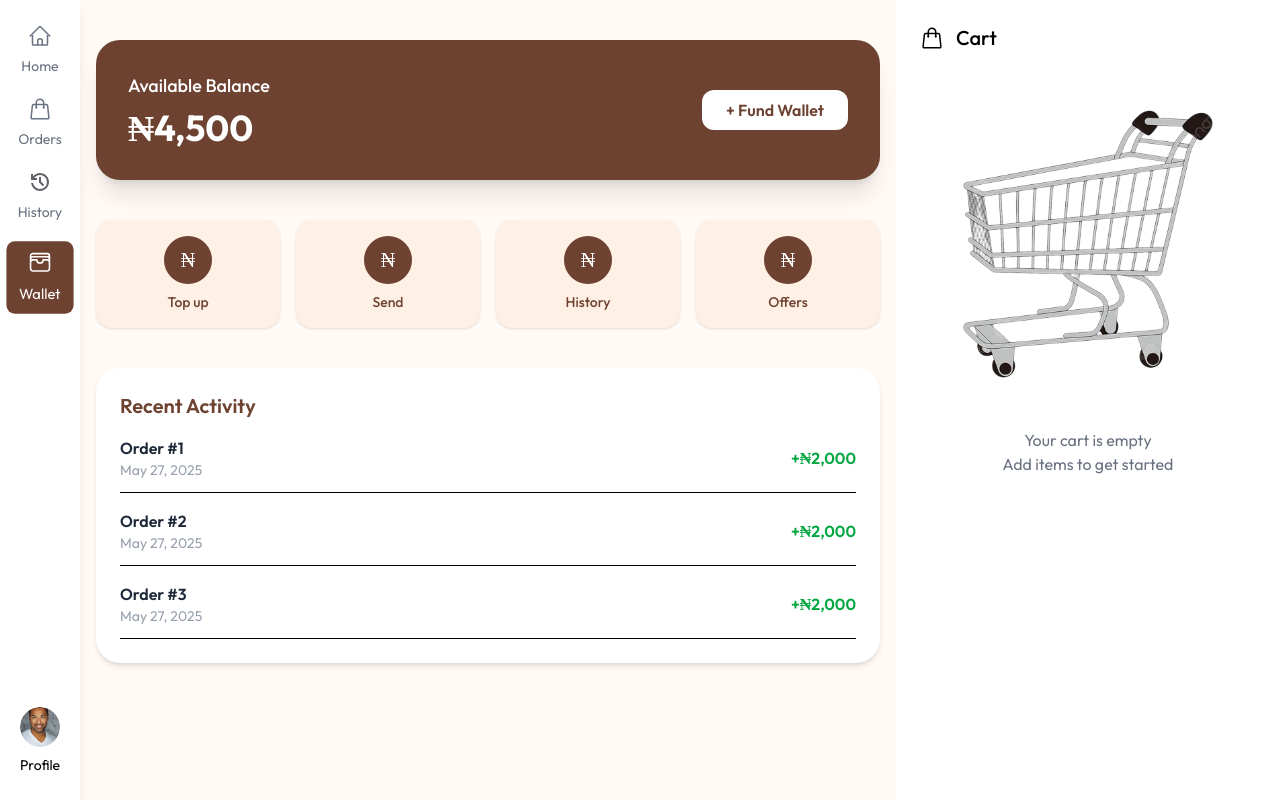
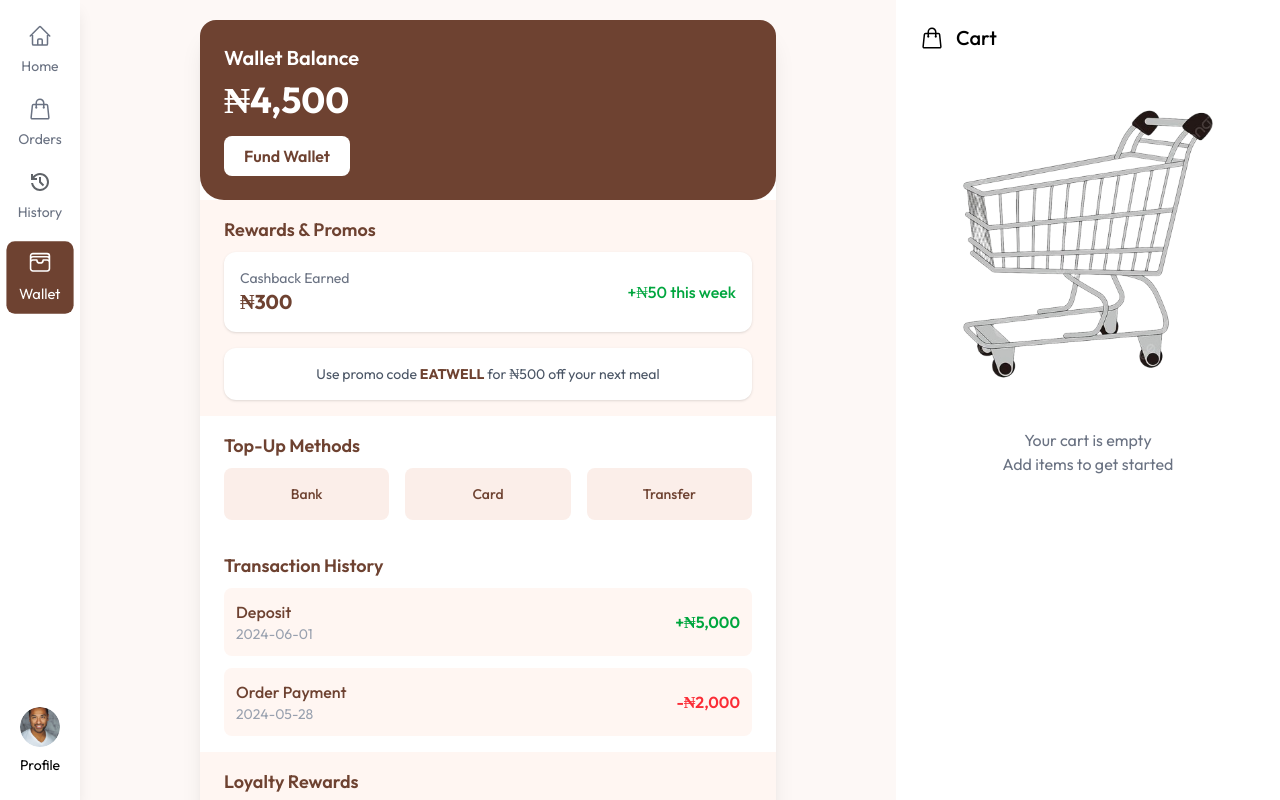
Before and after one commit to Godspowerj/Foodnest, a Next.js app: page /wallet in a window 1280 px wide. Built offline with nearby package versions, Linux system fonts and the light colour scheme.

Commit message:
in progress

```diff
--- a/src/app/wallet/page.tsx
+++ b/src/app/wallet/page.tsx
@@ -1,50 +1,81 @@
-export default function WalletUI() {
+'use client'
+import Navbar from "@/components/navbar";
+
+
+export default function WalletPage() {
   return (
-    <div className="min-h-screen bg-[#fffaf5] px-4 py-10 flex justify-center items-start">
-      <div className="w-full max-w-4xl space-y-10">
+    <div className=" bg-[#fdf8f6] h-screen overflow-y-scroll scrollbar-hide w-full px-4 py-5">
+      <div className="max-w-xl mx-auto bg-white rounded-2xl shadow-xl overflow-hidden">
 
-        {/* Wallet Balance Section */}
-        <div className="bg-[#6e4231] text-white rounded-3xl p-8 flex flex-col sm:flex-row justify-between items-center shadow-xl">
-          <div>
-            <h2 className="text-lg font-medium">Available Balance</h2>
-            <p className="text-4xl font-bold mt-2">₦4,500</p>
-          </div>
-          <button className="mt-4 sm:mt-0 bg-white text-[#6e4231] font-semibold px-6 py-2 rounded-xl hover:bg-[#f3eae7] transition">
-            + Fund Wallet
+        {/* Balance Section */}
+        <div className="bg-[#6e4231] text-white p-6 rounded-b-3xl">
+          <h2 className="text-xl font-semibold mb-2">Wallet Balance</h2>
+          <p className="text-4xl font-bold">₦4,500</p>
+          <button className="mt-4 px-5 py-2 bg-white text-[#6e4231] rounded-lg font-semibold hover:bg-gray-100">
+            Fund Wallet
           </button>
         </div>
 
-        {/* Quick Actions */}
-        <div className="grid grid-cols-2 sm:grid-cols-4 gap-4 text-center">
-          {["Top up", "Send", "History", "Offers"].map((label) => (
-            <div
-              key={label}
-              className="bg-[#fff0e5] hover:bg-[#ffe6d5] rounded-2xl p-4 shadow-sm cursor-pointer transition"
-            >
-              <div className="w-12 h-12 mx-auto mb-2 bg-[#6e4231] text-white rounded-full flex items-center justify-center text-xl">
-                ₦
-              </div>
-              <p className="text-sm font-medium text-[#6e4231]">{label}</p>
+        {/* Promo / Loyalty Section */}
+        <div className="px-6 py-4 bg-[#fff6f2]">
+          <h3 className="text-lg font-semibold mb-2 text-[#6e4231]">Rewards & Promos</h3>
+          <div className="bg-white rounded-xl shadow p-4 flex justify-between items-center mb-4">
+            <div>
+              <p className="text-sm text-gray-500">Cashback Earned</p>
+              <p className="text-xl font-bold text-[#6e4231]">₦300</p>
             </div>
-          ))}
-        </div>
-
-        {/* Recent Transactions */}
-        <div className="bg-white rounded-3xl shadow-md p-6">
-          <h3 className="text-xl font-semibold text-[#6e4231] mb-4">Recent Activity</h3>
-          <div className="space-y-4">
-            {[1, 2, 3].map((tx) => (
-              <div key={tx} className="flex justify-between items-center border-b pb-3">
-                <div>
-                  <p className="font-semibold text-gray-800">Order #{tx}</p>
-                  <p className="text-sm text-gray-400">May 27, 2025</p>
-                </div>
-                <p className="font-semibold text-green-600">+₦2,000</p>
-              </div>
-            ))}
+            <span className="text-green-600 font-medium">+₦50 this week</span>
+          </div>
+          <div className="bg-white rounded-xl shadow p-4 text-center">
+            <p className="text-sm text-gray-600">Use promo code <span className="font-bold text-[#6e4231]">EATWELL</span> for ₦500 off your next meal</p>
           </div>
         </div>
 
+        {/* Funding Methods */}
+        <div className="px-6 py-4">
+          <h3 className="text-lg font-semibold mb-2 text-[#6e4231]">Top-Up Methods</h3>
+          <div className="grid grid-cols-3 gap-4">
+            <div className="bg-[#fbeee9] p-4 rounded-lg text-center">
+              <p className="text-sm font-medium text-[#6e4231]">Bank</p>
+            </div>
+            <div className="bg-[#fbeee9] p-4 rounded-lg text-center">
+              <p className="text-sm font-medium text-[#6e4231]">Card</p>
+            </div>
+            <div className="bg-[#fbeee9] p-4 rounded-lg text-center">
+              <p className="text-sm font-medium text-[#6e4231]">Transfer</p>
+            </div>
+          </div>
+        </div>
+
+        {/* Transaction History */}
+        <div className="px-6 py-4">
+          <h3 className="text-lg font-semibold mb-2 text-[#6e4231]">Transaction History</h3>
+          <div className="space-y-3 max-h-60 overflow-y-auto">
+            <div className="flex justify-between items-center bg-[#fff6f2] p-3 rounded-lg">
+              <div>
+                <p className="font-medium text-[#6e4231]">Deposit</p>
+                <p className="text-sm text-gray-400">2024-06-01</p>
+              </div>
+              <p className="text-green-600 font-semibold">+₦5,000</p>
+            </div>
+            <div className="flex justify-between items-center bg-[#fff6f2] p-3 rounded-lg">
+              <div>
+                <p className="font-medium text-[#6e4231]">Order Payment</p>
+                <p className="text-sm text-gray-400">2024-05-28</p>
+              </div>
+              <p className="text-red-500 font-semibold">-₦2,000</p>
+            </div>
+          </div>
+        </div>
+
+        {/* Loyalty Progress */}
+        <div className="px-6 py-4 bg-[#fff6f2] rounded-b-2xl">
+          <h3 className="text-lg font-semibold text-[#6e4231] mb-2">Loyalty Rewards</h3>
+          <p className="text-sm text-gray-600 mb-2">3 orders away from a free meal</p>
+          <div className="w-full bg-gray-200 rounded-full h-2">
+            <div className="bg-[#6e4231] h-2 rounded-full" style={{ width: '70%' }}></div>
+          </div>
+        </div>
       </div>
     </div>
   );
```
